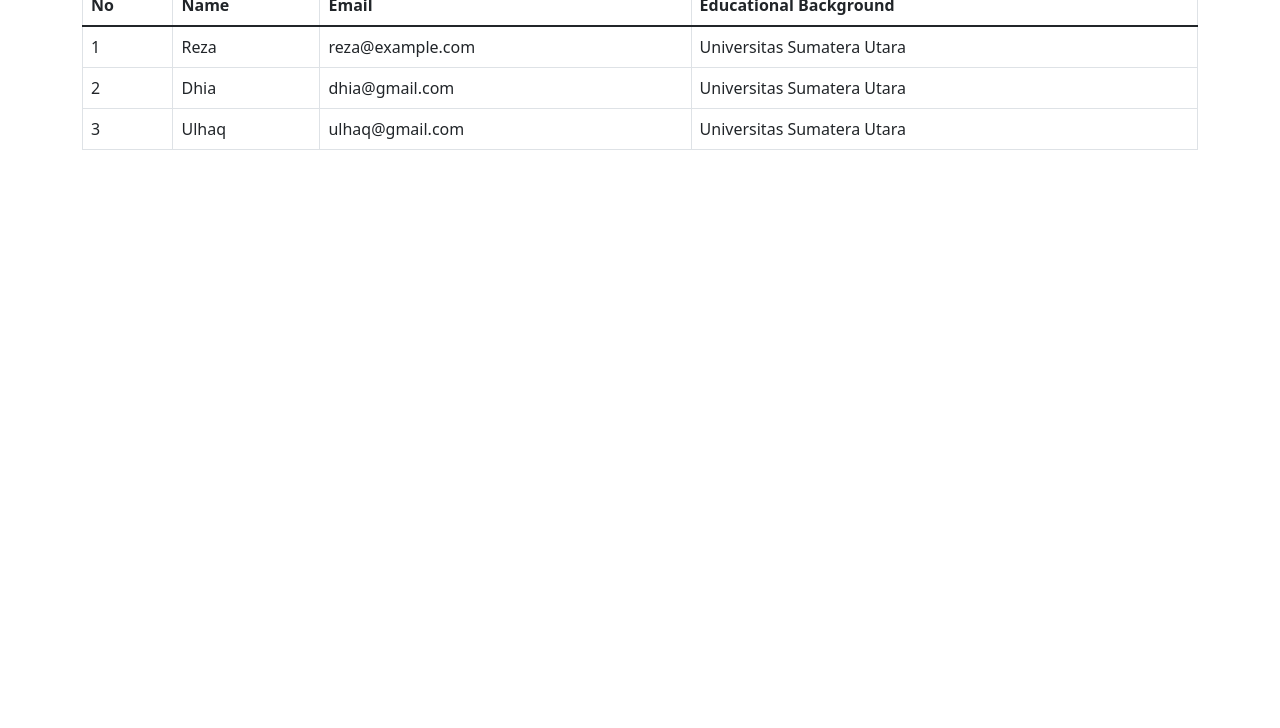
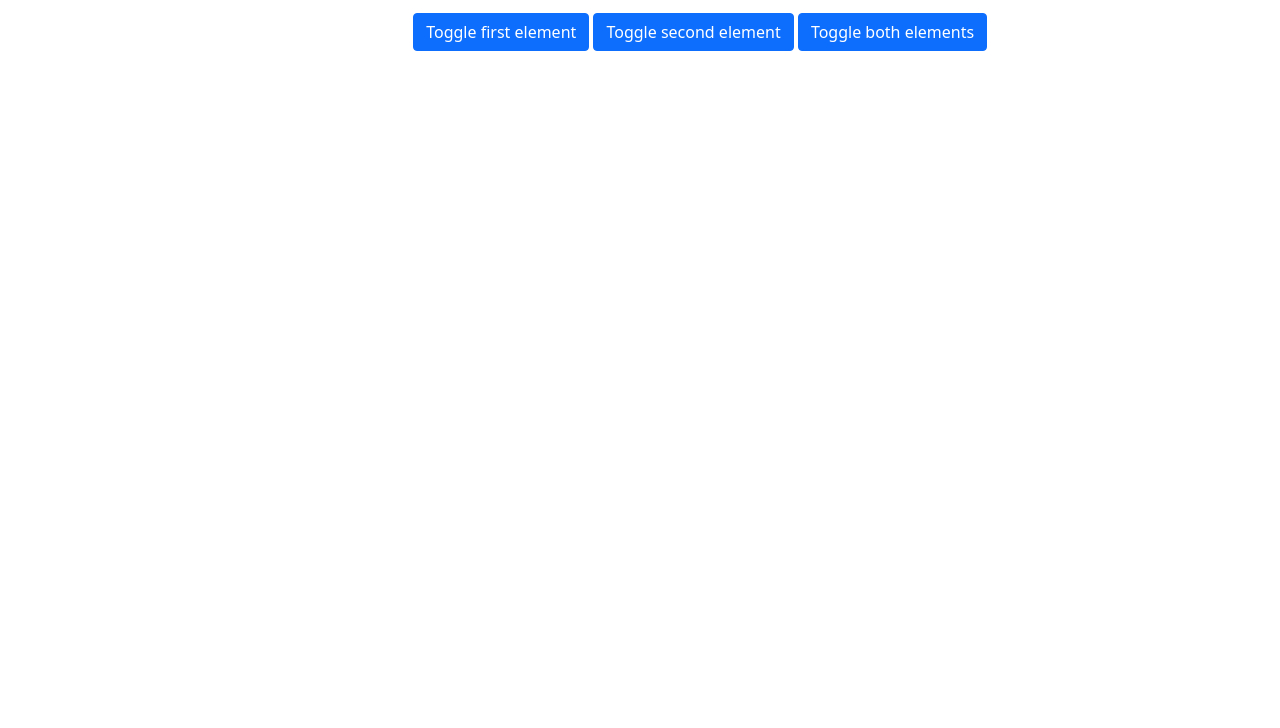
Before and after one commit to zadhilhaq/belajarmern, a plain HTML site: page oop/index.html in a window 1280 px wide. Shown: the part 72-800 px from the top of the page. Drawn offline with nearby package versions, Linux system fonts and the light colour scheme.

Commit message:
revisi mini library pada oop/index.js dan oop/index.html

```diff
--- a/oop/index.html
+++ b/oop/index.html
@@ -1,17 +1,22 @@
 <!DOCTYPE html>
-<html>
-    <head>
-    <title>Mini Library</title>
-    <meta charset="UTF-8" />
-    <!-- Bootstrap CSS -->
+<html lang="en">
+<head>
+    <meta charset="UTF-8">
+    <title>Class Super Constructor</title>
     <link href="https://cdn.jsdelivr.net/npm/bootstrap@5.1.3/dist/css/bootstrap.min.css" rel="stylesheet" integrity="sha384-1BmE4kWBq78iYhFldvKuhfTAU6auU8tT94WrHftjDbrCEXSU1oBoqyl2QvZ6jIW3" crossorigin="anonymous">
-    </head>
-    <body>
-        <div class="container">
-            <h1>Mini Library From RDU</h1>
-            <div id="app"></div>
-        </div>
-        <script src="https://cdn.jsdelivr.net/npm/bootstrap@5.1.0/dist/js/bootstrap.bundle.min.js" integrity="sha384-U1DAWAznBHeqEIlVSCgzq+c9gqGAJn5c/t99JyeKa9xxaYpSvHU5awsuZVVFIhvj" crossorigin="anonymous"></script>
-        <script src="index.js"></script>
-    </body>
+</head>
+<body>
+    <script src="https://cdn.jsdelivr.net/npm/bootstrap@5.1.0/dist/js/bootstrap.bundle.min.js" integrity="sha384-U1DAWAznBHeqEIlVSCgzq+c9gqGAJn5c/t99JyeKa9xxaYpSvHU5awsuZVVFIhvj" crossorigin="anonymous"></script>
+    <figure class="text-center">
+        <blockquote class="blockquote">
+          <h1>Collapse</h1>
+        </blockquote>
+        <figcaption class="blockquote-footer">
+            Toggle the visibility of content across your project with <cite title="Source Title">a few classes and our JavaScript plugins.</cite>
+        </figcaption>
+      </figure>
+    <div style="margin:10px;"><div id="app"></div></div>
+<script type="text/javascript" src="index.js">
+</script>
+</body>
 </html>
--- a/oop/index.js
+++ b/oop/index.js
@@ -1,56 +1,59 @@
-//membuat class
-class Table{
-    // metode constructor harus dibuat untuk mengenisialisasi object pada class
-    constructor(init) {
-        this.init = init;
+class Collapse{
+  constructor(init){
+    this.init=init
   }
-    // membuat header tabel
-    createHeader(data) {
-        let open = "<thead><tr>";
-        let close = "</tr></thead>";
-        data.forEach((d) => {
-          open += `<th>${d}</th>`;
-        });
+  buttonCollapse(text){
+    text= `<p style=" margin-left: 32%;">
+    <a class="btn btn-primary" data-bs-toggle="collapse" href="#multiCollapseExample1" role="button" aria-expanded="false" aria-controls="multiCollapseExample1">Toggle first element</a>
+    <button class="btn btn-primary" type="button" data-bs-toggle="collapse" data-bs-target="#multiCollapseExample2" aria-expanded="false" aria-controls="multiCollapseExample2">Toggle second element</button>
+    <button class="btn btn-primary" type="button" data-bs-toggle="collapse" data-bs-target=".multi-collapse" aria-expanded="false" aria-controls="multiCollapseExample1 multiCollapseExample2">Toggle both elements</button>
+    </p>`+
+    `<div class="row">
+  <div class="col">
+    <div class="collapse multi-collapse" id="multiCollapseExample1">
+      <div class="card card-body">`+
+      this.textPertama(this.init.data)+
+        `</div>
+    </div>
+  </div>`+
+  `<div class="col">
+    <div class="collapse multi-collapse" id="multiCollapseExample2">
+      <div class="card card-body">`+
+      this.textKedua(this.init.data)+
+        `</div>
+    </div>
+  </div>`+
+  `</div>
+  `
+  return text
+  }
+  textPertama(data){
+    let open = "<div>";
+        let close = "</div>";
+        open = `<p>${data[0]}</p>`
 
         return open + close;
   }
-    //membuat body tabel
-    createBody(data) {
-        let open = "<tbody>";
-        let close = "</tbody>";
-
-        data.forEach((d) => {
-          open += `
-            <tr>
-              <td>${d[0]}</td>
-              <td>${d[1]}</td>
-              <td>${d[2]}</td>
-              <td>${d[3]}</td>
-            </tr>
-          `;
-        });
+  textKedua(data){
+    let open = "<div>";
+        let close = "</div>";
+        open = `<p>${data[1]}</p>`
 
         return open + close;
   }
-    // merender elemen (yang berisi salah satu class bootstrap) tabel ke html
-    render(element) {
-        let table =
-          "<table class='table table-bordered'>" +
-          this.createHeader(this.init.columns) +
-          this.createBody(this.init.data) +
-          "</table>";
-        element.innerHTML = table;
+  render(elemen){
+    let collapse=
+    this.buttonCollapse()
+    elemen.innerHTML= collapse
   }
 }
-// membuat table
-const table = new Table({
-    columns: ['No','Name', 'Email', 'Educational Background'],
+const isi = new Collapse({
   data: [
-      ['1','Reza', 'reza@example.com', 'Universitas Sumatera Utara'],
-      ['2','Dhia', 'dhia@gmail.com', 'Universitas Sumatera Utara'],
-      ['3','Ulhaq', 'ulhaq@gmail.com', 'Universitas Sumatera Utara']
+    ['JavaScript adalah bahasa pemrograman tingkat tinggi dan dinamis. JavaScript populer di internet dan dapat bekerja di sebagian besar penjelajah web populer seperti Google Chrome, Internet Explorer, Mozilla Firefox, Netscape dan Opera. Kode JavaScript dapat disisipkan dalam halaman web menggunakan tag SCRIPT.'],
+    ['Bootstrap adalah kerangka kerja CSS yang sumber terbuka dan bebas untuk merancang situs web dan aplikasi web. Kerangka kerja ini berisi templat desain berbasis HTML dan CSS untuk tipografi, formulir, tombol, navigasi, dan komponen antarmuka lainnya, serta juga ekstensi opsional JavaScript.']
   ]
 });
-// render app
+//const isi = new Collapse("init")
 const app = document.getElementById("app");
-table.render(app);
+ //isi.buttonCollapse(app);
+isi.render(app)
```
Lines whose indentation alone changed are shown as unchanged.
